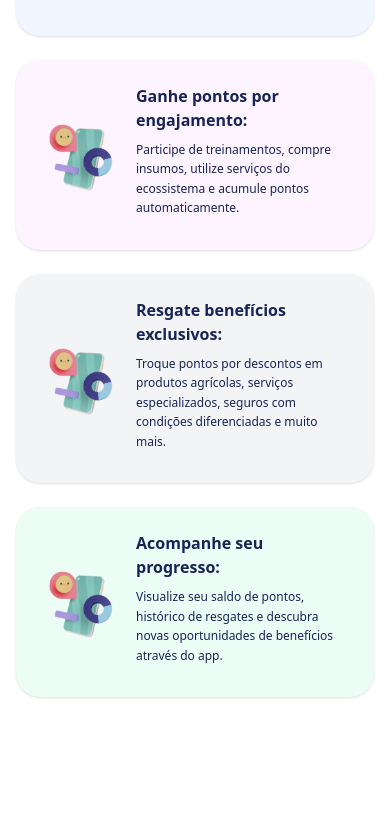
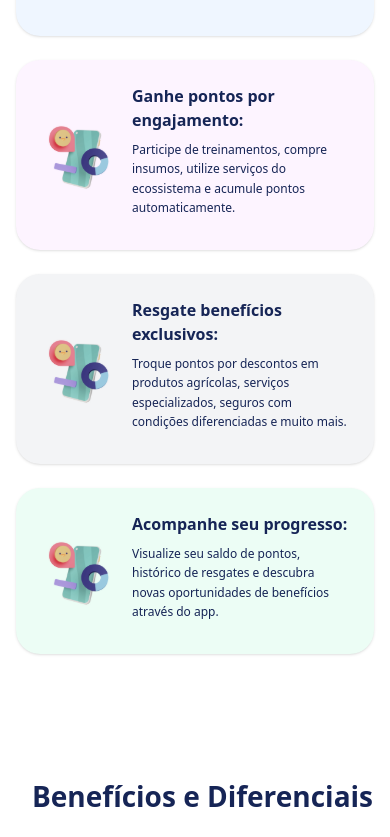
Before and after one commit to agrogamebr/agrogame-homepage, a Next.js app: page / in a window 390 px wide. Shown: the part 4908-5745 px from the top of the page. Built offline with nearby package versions, Linux system fonts and the light colour scheme.

Commit message:
Seção benefícios.

```diff
--- a/app/page.tsx
+++ b/app/page.tsx
@@ -3,6 +3,7 @@ import Hero from "@/components/section/Hero";
 import HowItWorks from "@/components/section/HowItWorks";
 import ForCompanies from "@/components/section/ForCompanies";
 import ForProducers from "@/components/section/ForProducers";
+import Benefits from "@/components/section/Benefits";
 import SignupSection from "@/components/section/Signup";
 import Footer from "@/components/section/Footer";
 
@@ -14,6 +15,7 @@ export default function Home() {
       <HowItWorks />
       <ForCompanies />
       <ForProducers />
+      <Benefits />
       <SignupSection />
       <Footer />
     </div>
--- a/components/common/feature-card.tsx
+++ b/components/common/feature-card.tsx
@@ -29,7 +29,7 @@ export default function FeatureCard({
   const iconSizeMap = {
     sm: { width: 32, height: 32, className: "w-8 h-8" },
     md: { width: 48, height: 48, className: "w-12 h-12" },
-    lg: { width: 80, height: 80, className: "w-20 h-20" },
+    lg: { width: 76, height: 76, className: "w-[76px] h-[76px]" },
     xl: { width: 148, height: 148, className: "w-20 h-20 sm:w-[100px] sm:h-[100px] md:w-[120px] md:h-[120px] lg:w-[148px] lg:h-[148px]" },
   };
 
--- /dev/null
+++ b/components/section/Benefits.tsx
@@ -0,0 +1,97 @@
+import Link from "next/link";
+import FeatureCard from "@/components/common/feature-card";
+
+export default function Benefits() {
+  const benefits = [
+    {
+      id: 1,
+      title: "Descontos em insumos e maquinário",
+      description: "Economia real em fertilizantes, defensivos, sementes e equipamentos através da nossa rede de parceiros homologados que oferecem condições exclusivas.",
+      bgColor: "bg-blue-50"
+    },
+    {
+      id: 2,
+      title: "Rede de parceiros do agronegócio",
+      description: "Acesse uma rede crescente de fornecedores, cooperativas, consultorias técnicas e instituições financeiras especializadas no setor agrícola.",
+      bgColor: "bg-fuchsia-50"
+    },
+    {
+      id: 3,
+      title: "Suporte especializado",
+      description: "Conte com uma equipe que entende as particularidades do agronegócio e oferece suporte técnico rápido e eficiente para empresas e produtores.",
+      bgColor: "bg-gray-100"
+    },
+    {
+      id: 4,
+      title: "Programas de fidelidade personalizados",
+      description: "Configure regras de pontuação, defina benefícios específicos e crie campanhas direcionadas que aumentam o engajamento dos seus produtores rurais.",
+      bgColor: "bg-emerald-50"
+    }
+  ];
+
+  return (
+    <section className="py-16 bg-white">
+      <div className="max-w-7xl mx-auto px-4 sm:px-6 lg:px-8">
+        <div className="grid lg:grid-cols-2 gap-20 items-center">
+          <div className="flex flex-col sm:flex-row gap-6 order-2 lg:order-1">
+            <div className="flex flex-col gap-6">
+              {benefits.filter(benefit => benefit.id === 1 || benefit.id === 3).map((benefit) => (
+                <FeatureCard
+                  key={benefit.id}
+                  title={benefit.title}
+                  description={benefit.description}
+                  icon="/assets/svgs/benefits.svg"
+                  backgroundColor={benefit.bgColor}
+                  iconSize="lg"
+                  className={`w-full sm:w-[312px] h-[340px] ${benefit.id === 3 ? 'mb-12' : ''}`}
+                />
+              ))}
+            </div>
+
+            <div className="flex flex-col gap-6 mt-0 sm:mt-12">
+              {benefits.filter(benefit => benefit.id === 2 || benefit.id === 4).map((benefit) => (
+                <FeatureCard
+                  key={benefit.id}
+                  title={benefit.title}
+                  description={benefit.description}
+                  icon="/assets/svgs/benefits.svg"
+                  backgroundColor={benefit.bgColor}
+                  iconSize="lg"
+                  className="w-full sm:w-[312px] h-[340px]"
+                />
+              ))}
+            </div>
+          </div>
+
+          <div className="ml-4 sm:ml-8 md:ml-12 lg:ml-16 xl:ml-20 order-1 lg:order-2 flex flex-col justify-center">
+            <h2 className="font-bold text-[28px] sm:text-[36px] md:text-[48px] lg:text-[56px]
+                          leading-none sm:leading-none md:leading-none lg:leading-none
+                          tracking-[-2%] text-blue-950 mb-6">
+              Benefícios e Diferenciais
+            </h2>
+
+            <p className="font-normal text-[14px] sm:text-[16px] md:text-[17px] lg:text-[18px]
+                         leading-relaxed
+                         tracking-[0%] text-blue-950 mb-8">
+              Por que o Agrogame é diferente de tudo que você já viu no <br />agro
+            </p>
+
+            <Link
+              href="#cadastro-empresa"
+              className="inline-flex items-center bg-blue-600 text-white
+                        px-8 py-3 rounded-lg gap-3
+                        font-semibold hover:bg-blue-700 transition-colors duration-200
+                        text-sm lg:text-base
+                        w-fit"
+            >
+              Quero Fazer Parte Do Ecossistema Agrogame
+              <svg className="w-4 h-4" fill="none" stroke="currentColor" viewBox="0 0 24 24">
+                <path strokeLinecap="round" strokeLinejoin="round" strokeWidth={2} d="M9 5l7 7-7 7" />
+              </svg>
+            </Link>
+          </div>
+        </div>
+      </div>
+    </section>
+  );
+}
```
